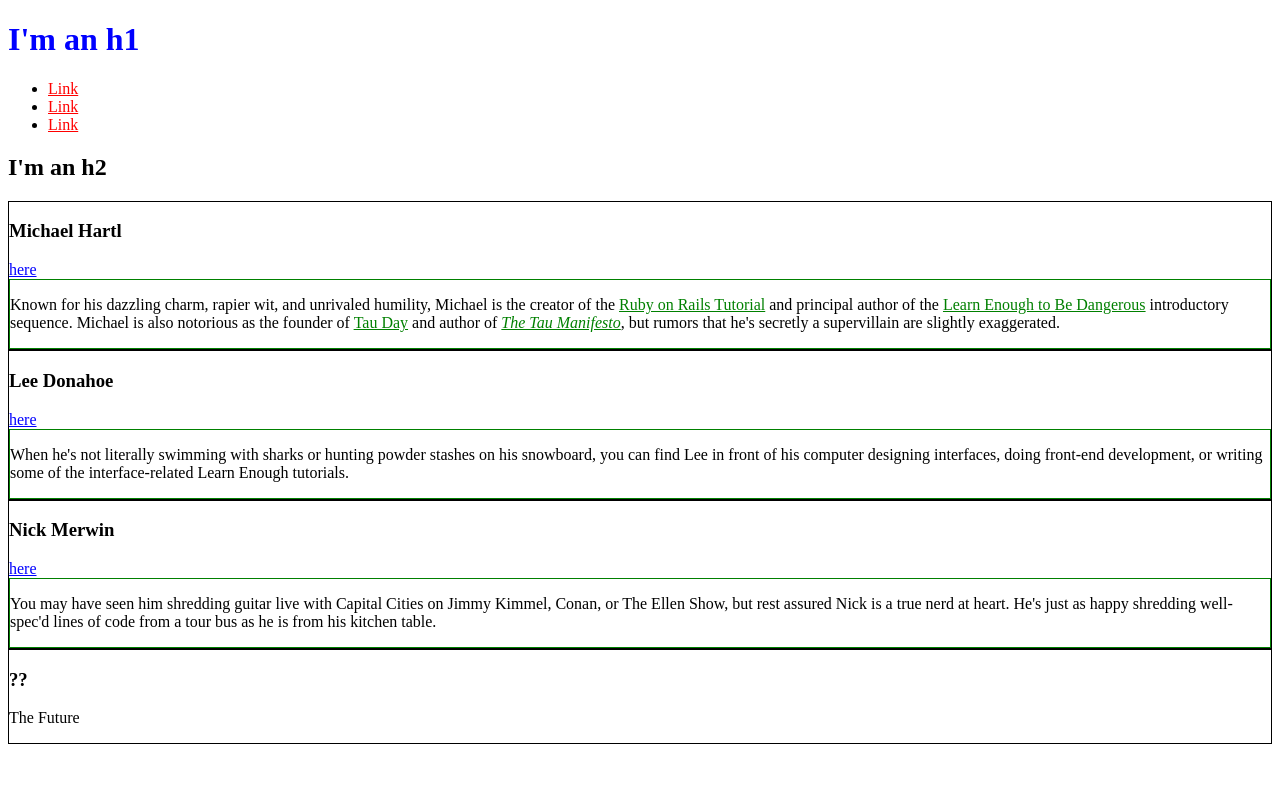
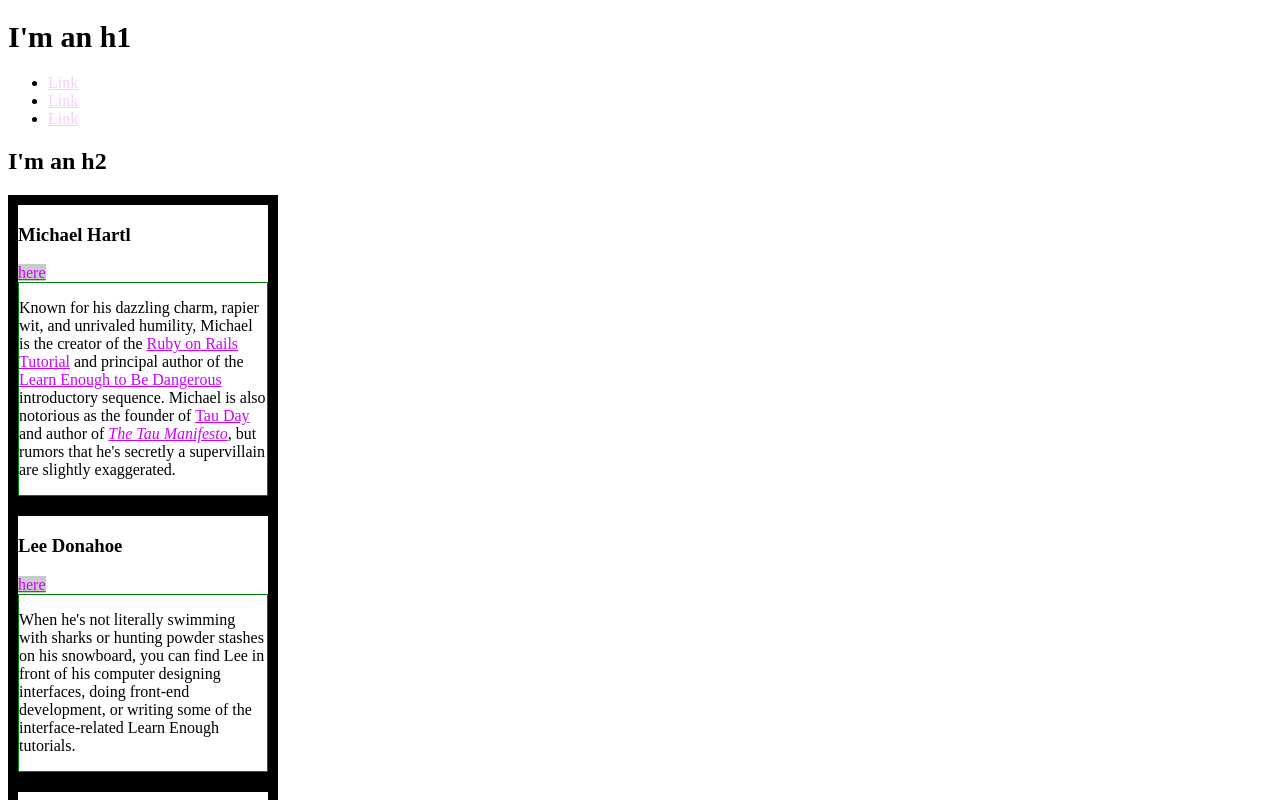
Before and after one commit to motti753/RubyTest4, a plain HTML site: page index.html in a window 1280 px wide. Shown: the top 800 px of the page. Drawn offline with Linux system fonts and the light colour scheme.

```diff
--- a/index.html
+++ b/index.html
@@ -9,21 +9,27 @@
       } */
       /* グローバルスタイル */
       a {
-        color: red;
+        color: rgba(225, 0, 255, 0.2);
+      }
+
+      h1 {
+        font-size: 30px;
       }
 
       /* SNSスタイル */
       .social-link {
-        color: blue;
+        background: rgba(150, 150, 150, 0.5);
+        color: #cd00ff;
       }
 
       /* バイオグラフィースタイル */
       .bio-copy a {
-        color: green;
+        color: #cd00ff;
       }
 
       .bio-box {
-        border: 1px solid black;
+        border: 10px solid black;
+        width: 250px;
       }
 
       .bio-box div {
@@ -32,7 +38,7 @@
     </style>
   </head>
   <body>
-    <h1 class="social-link">I'm an h1</h1>
+    <h1>I'm an h1</h1>
     <ul>
       <li>
         <a href="https://example.com/">Link</a>
```
